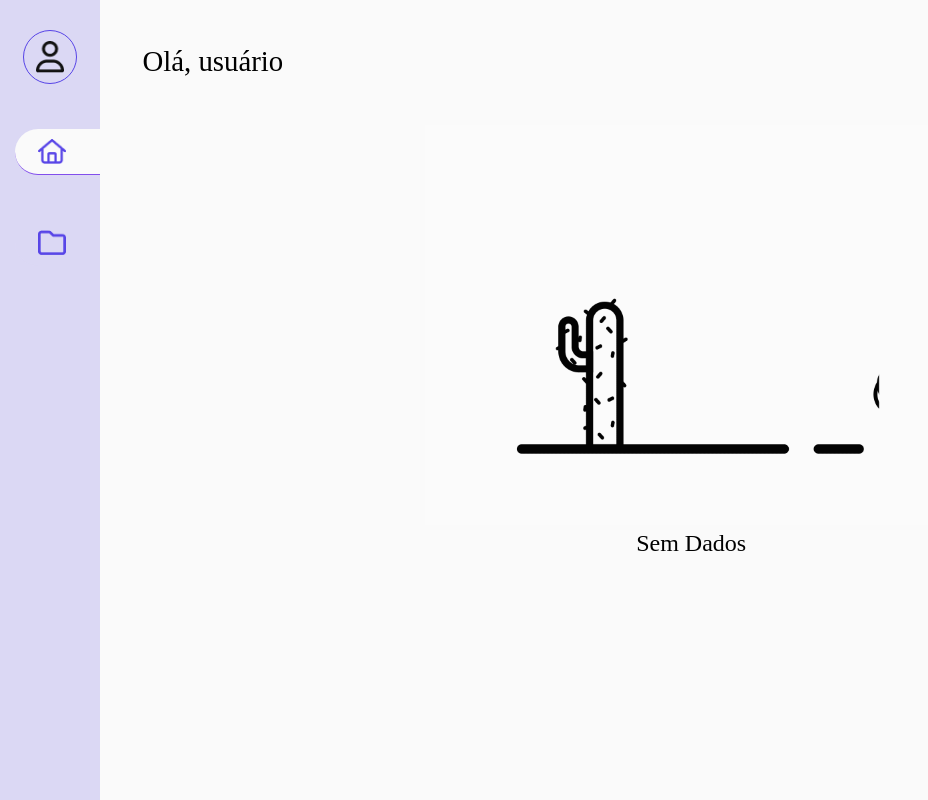
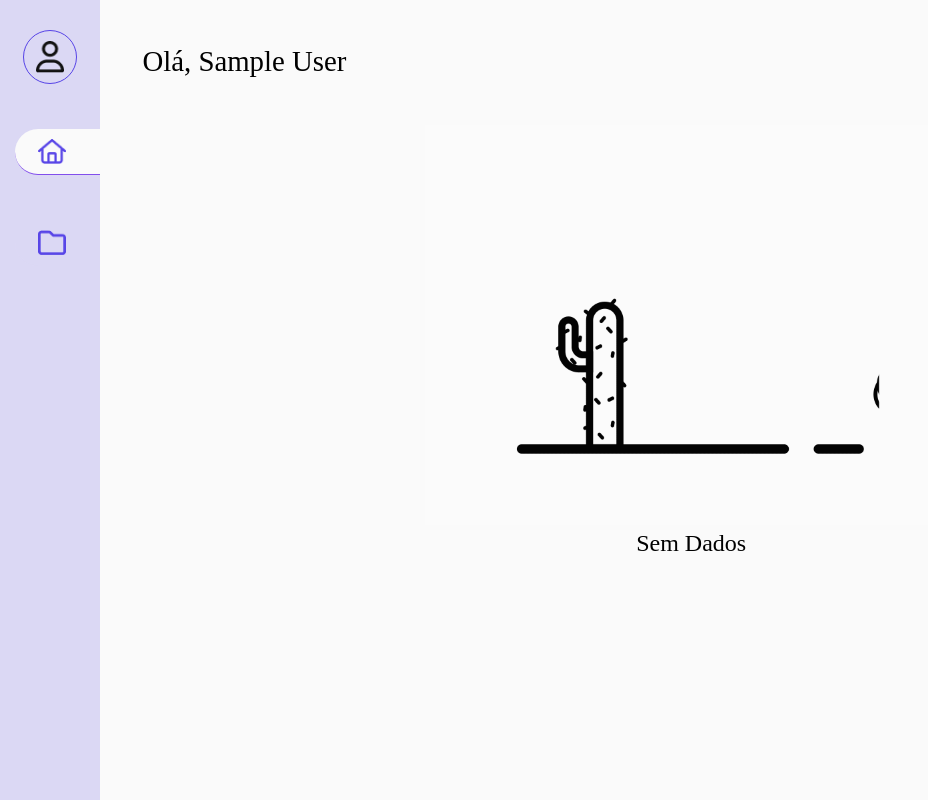
Before and after one commit to GabrielaZanetti/programacao-interface-usuario, a Next.js app in the folder gerenciador-de-tarefas/: page /painel in a window 1280 px wide. Shown: the whole page, without its empty margins (0-928 px from the left). Built offline with nearby package versions, Linux system fonts and the light colour scheme; no server answers; sample sign-in values are in the browser's storage; a web font is replaced by a local one.

Commit message:
refactor: ajuste da nomenclatura

```diff
--- a/gerenciador-de-tarefas/src/app/cadastro/page.tsx
+++ b/gerenciador-de-tarefas/src/app/cadastro/page.tsx
@@ -5,7 +5,7 @@ import Image from 'next/image';
 import { useRouter } from 'next/navigation'
 import { CardAcesso } from '@/components/cardAcesso';
 import Input from '@/components/input';
-import './style.module.css';
+import './style.css';
 import Link from 'next/link';
 import { FirebaseUserRepository } from '@/api/repositories/FirebaseUserRepository';
 import { getFirebaseErrorMessage } from '@/utils/firebaseErrorMessages';
--- a/gerenciador-de-tarefas/src/app/painel/page.tsx
+++ b/gerenciador-de-tarefas/src/app/painel/page.tsx
@@ -9,6 +9,8 @@ import { buscarAtividadesPorProjeto } from '@/api/repositories/FirebaseAtividade
 import { AtividadesAgrupadasPorStatus } from '@/utils/Atividade';
 import { buscarProjetosPorUsuario } from '@/api/repositories/FirebaseProjetosRepository';
 import { Projeto } from '@/utils/Projeto';
+import { onAuthStateChanged } from 'firebase/auth';
+import { auth } from '@/infra/firebase/firebaseConfig';
 
 interface PropsProjeto {
     nome_user?: string
@@ -18,8 +20,13 @@ const Projetos: React.FC<PropsProjeto> = ({ nome_user = 'usuário', }) => {
     const [listaAtividades, setListaAtividades] = useState<AtividadesAgrupadasPorStatus[]>([]);
     const [listaProjetos, setListaProjetos] = useState<Projeto[]>([]);
     const [carregando, setCarregando] = useState(false);
+    const [nome_usurio, setNomeUsuario] = useState(nome_user);
 
     useEffect(() => {
+        onAuthStateChanged(auth, (user) => {
+            if (user && user.displayName) setNomeUsuario(user.displayName);
+        });
+
         const id_usuario = localStorage.getItem("id_usuario");
         if (id_usuario) {
             const fetchAtividades = async () => {
@@ -30,9 +37,11 @@ const Projetos: React.FC<PropsProjeto> = ({ nome_user = 'usuário', }) => {
             const fetchProjetos = async () => {
                 try {
                     setCarregando(true);
-                        const projetosList = await buscarProjetosPorUsuario(id_usuario);
-                        setListaProjetos(projetosList);
+                    const projetosList = await buscarProjetosPorUsuario(id_usuario);
+                    setListaProjetos(projetosList);
                 } catch (err) {
+                    setCarregando(false);
+                } finally {
                     setCarregando(false);
                 }
             };
@@ -45,14 +54,20 @@ const Projetos: React.FC<PropsProjeto> = ({ nome_user = 'usuário', }) => {
     return (
         <Home>
             <div className="header-projeto">
-                <p className='titulo-pagina'>Olá, {nome_user}</p>
+                <p className='titulo-pagina'>Olá, {nome_usurio}</p>
             </div>
-            {listaAtividades.length > 0 ?
-                <div className="container-lista">
-                    <ListaArrastavel lista={listaAtividades} tituloLista="Painel" listaProjetos={listaProjetos} />
+            {carregando ?
+                <div id="carregando">
+                    <span className="loader"></span>
                 </div>
-            : <SemDados />
+            :
+                listaAtividades.length > 0 ?
+                    <div className="container-lista">
+                        <ListaArrastavel lista={listaAtividades} tituloLista="Painel" listaProjetos={listaProjetos} />
+                    </div>
+                : <SemDados />
             }
+
         </Home>
     )
 }
```
